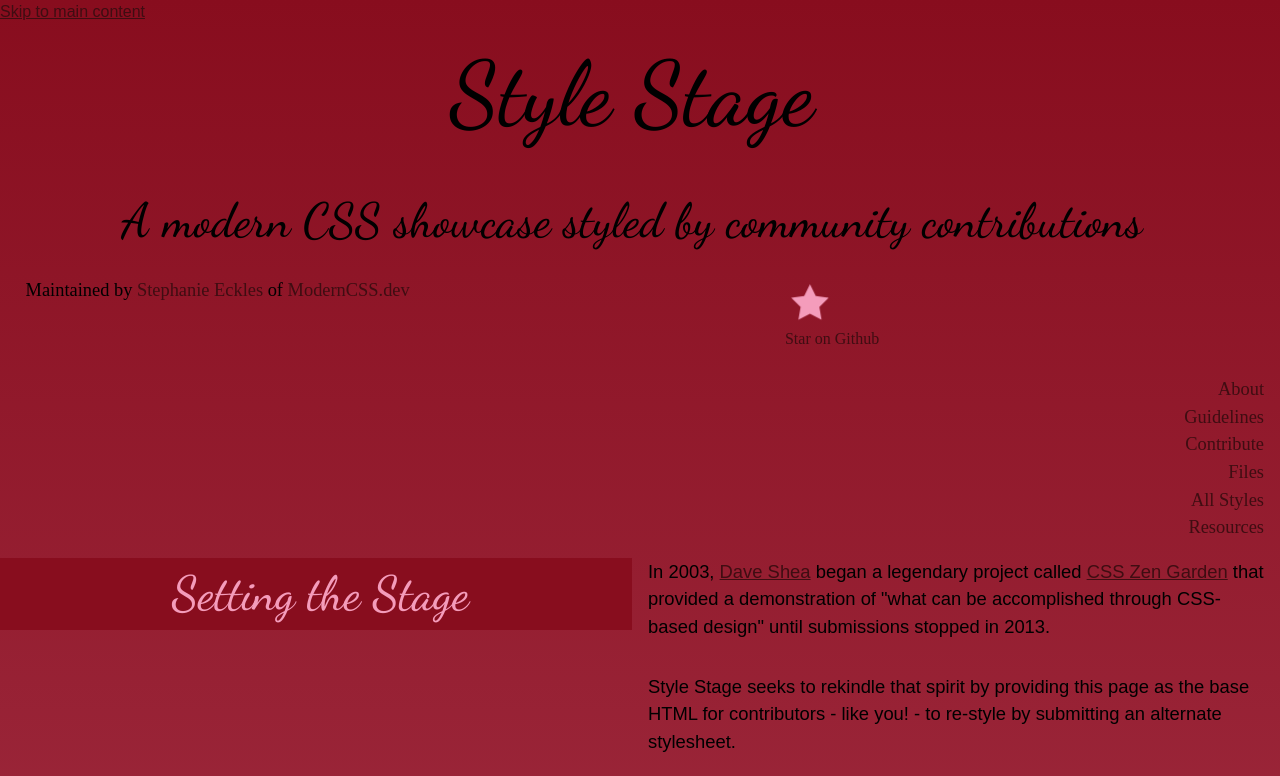
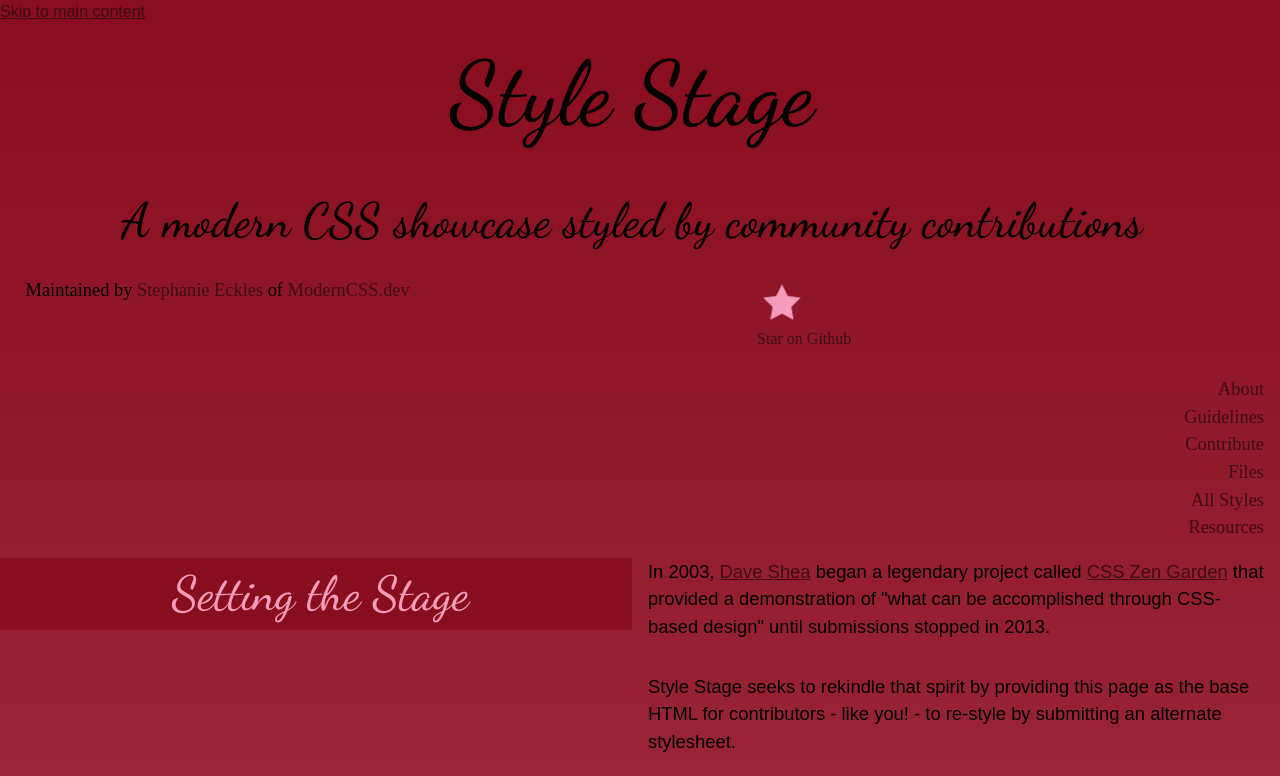
Before and after one commit to Galliem/StyleStage, a website: page public/index.html in a window 1280 px wide. Shown: the top 776 px of the page. Drawn offline with nearby package versions, Linux system fonts and the light colour scheme; files that its build step writes are made by us from their sources; a web font is replaced by a local one.

Commit message:
fixed link Star on Github

```diff
--- a/sass/composition/_header.scss
+++ b/sass/composition/_header.scss
@@ -28,6 +28,10 @@
     }
 }
 
+.link-github{
+    width: 150px;
+}
+
 .link-github svg{
     display: grid;
     grid-template-rows: 2;
@@ -54,5 +58,6 @@
 header div {
     a:hover{
         text-shadow: #F49CBB 2px 2px 2px;
+
     }
 }
```
